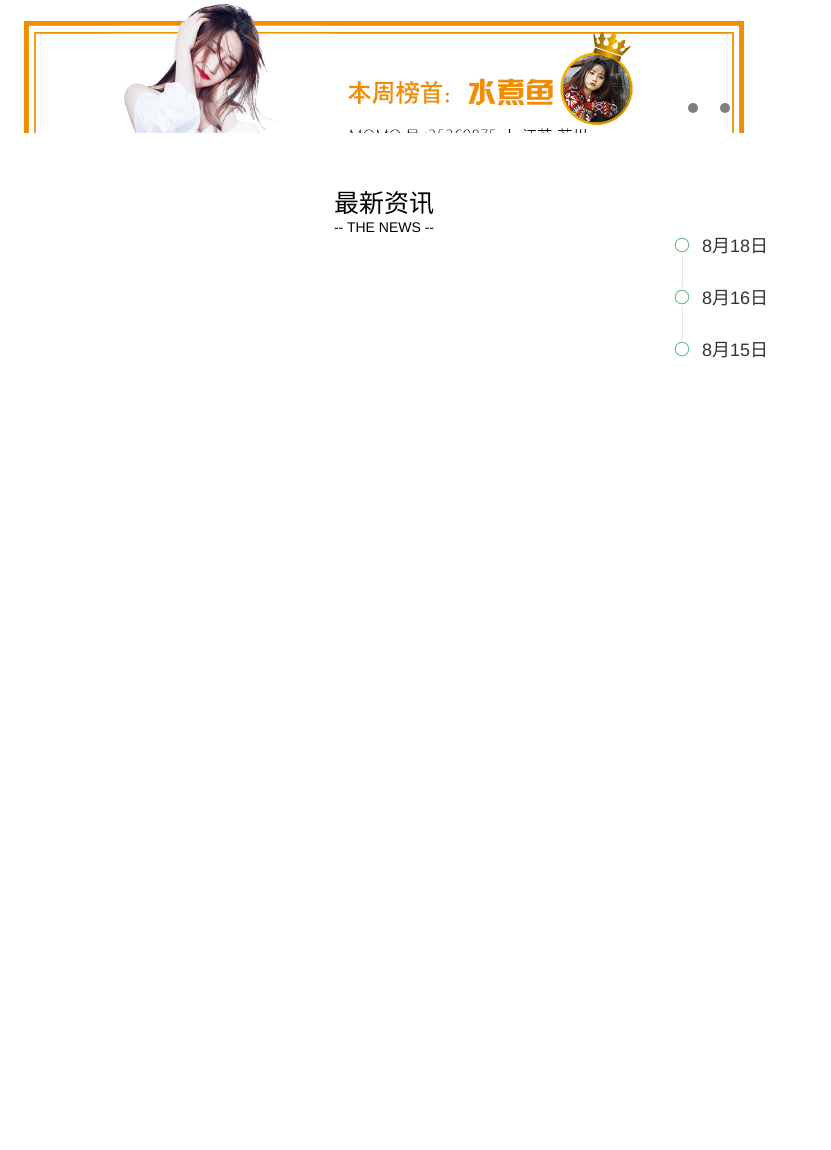
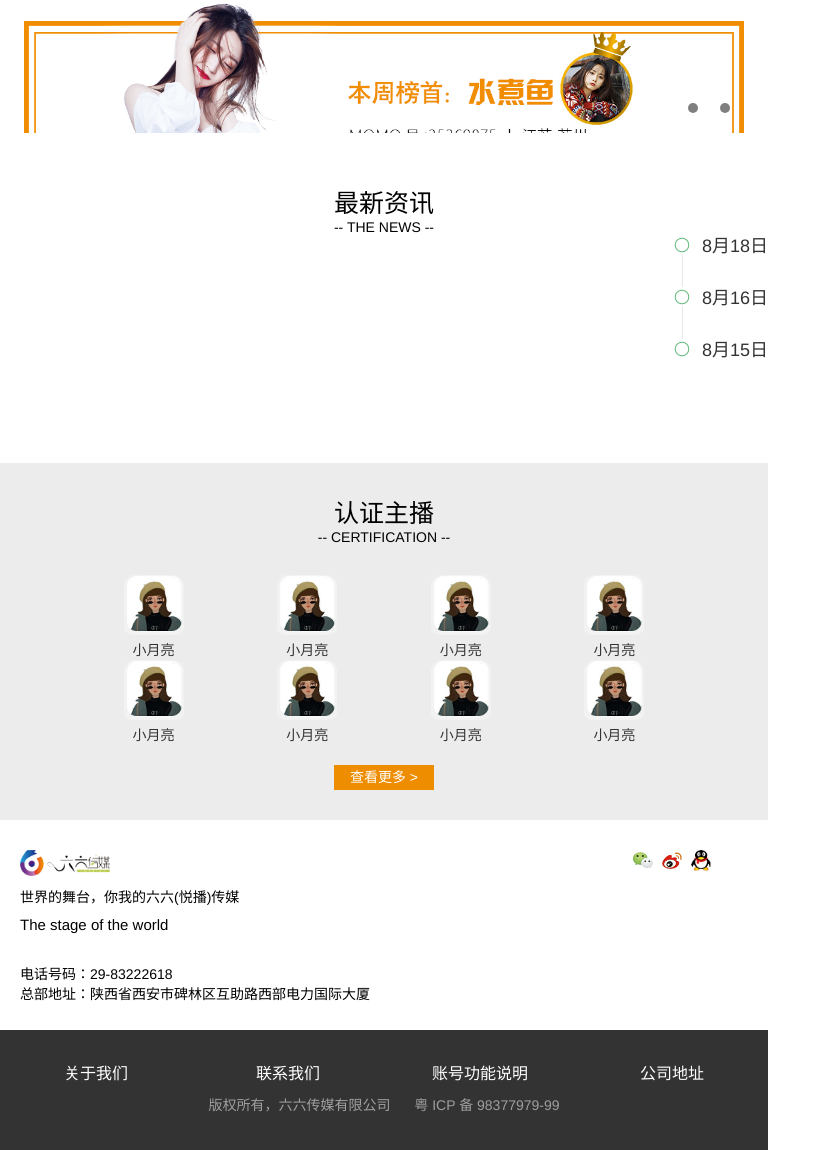
Before and after one commit to lge244/sixsix2, a plain HTML site: page index.html in a window 1280 px wide. Shown: the part 447-1597 px from the top of the page, without its empty margins (0-831 px from the left). Before the commit the page ends 838 px from the top, so only its background shows below. Drawn offline with Linux system fonts and the light colour scheme.

Commit message:
换个分支提交写好的项目

```diff
--- a/index.html
+++ b/index.html
@@ -56,7 +56,56 @@
 
     .new {
         width: 100%;
+        height: 280px;
         text-align: center;
+    }
+
+    .list {
+        width: 100%;
+
+        text-align: center;
+    }
+
+    .buddha {
+        width: 90px;
+        height: 90px;
+        border-radius: 3px;
+    }
+
+    .more_but {
+        background: #ee8d00;
+        width: 100px;
+        line-height: 25px;
+        color: white;
+        display: inline-block;
+        margin-bottom: 30px;
+    }
+
+    .footer_icon {
+        width: 90%;
+        height: 180px;
+        background: white;
+    }
+
+    .footer_bot {
+        height: 120px;
+        text-align: center;
+        background: #333333;
+    }
+    .footer_bot span{
+        display: inline-block;
+        margin-top: 10px;
+        margin-left: 10px;
+        margin-right: 10px;
+        font-size: 14px;
+        color: #9F9F9F;
+    }
+    .bot_li a{
+      color: white;
+        font-size: 16px;
+    }
+    .bot_li li{
+        width: 25%;
     }
 </style>
 <body>
@@ -162,7 +211,101 @@
             </li>
         </ul>
     </div>
-    <div class="list"></div>
+    <div class="list" style="background: #ececec">
+        <div class="pt-30">
+            <h2 style=" font-weight: lighter;font-size: 25px; ">认证主播</h2>
+            <span>-- CERTIFICATION --</span>
+        </div>
+        <div class='menu layui-clear mt-20' style="text-align: center">
+            <ul class='php-left-li layui-clear' style="width: 80%;">
+                <li>
+                    <a href='/course/list/1.html'>
+                        <img src='./status/images/user1.png' style="width: 60px;
+        height: 60px;
+        border-radius: 10px;">小月亮
+                    </a>
+                </li>
+                <li>
+                    <a href='/course/list/1.html'>
+                        <img src='./status/images/user1.png' style="width: 60px;
+        height: 60px;
+        border-radius: 10px;">小月亮
+                    </a>
+                </li>
+                <li>
+                    <a href='/course/list/1.html'>
+                        <img src='./status/images/user1.png' style="width: 60px;
+        height: 60px;
+        border-radius: 10px;">小月亮
+                    </a>
+                </li>
+                <li>
+                    <a href='/course/list/1.html'>
+                        <img src='./status/images/user1.png' style="width: 60px;
+        height: 60px;
+        border-radius: 10px;">小月亮
+                    </a>
+                </li>
+                <li>
+                    <a href='/course/list/1.html'>
+                        <img src='./status/images/user1.png' style="width: 60px;
+        height: 60px;
+        border-radius: 10px;">小月亮
+                    </a>
+                </li>
+                <li>
+                    <a href='/course/list/1.html'>
+                        <img src='./status/images/user1.png' style="width: 60px;
+        height: 60px;
+        border-radius: 10px;">小月亮
+                    </a>
+                </li>
+                <li>
+                    <a href='/course/list/1.html'>
+                        <img src='./status/images/user1.png' style="width: 60px;
+        height: 60px;
+        border-radius: 10px;">小月亮
+                    </a>
+                </li>
+                <li>
+                    <a href='/course/list/1.html'>
+                        <img src='./status/images/user1.png' style="width: 60px;
+        height: 60px;
+        border-radius: 10px;">小月亮
+                    </a>
+                </li>
+            </ul>
+        </div>
+        <span class="mt-30 more_but">查看更多 ></span>
+    </div>
+</div>
+<div class="footer">
+    <div class="footer_icon mt-30 ml-20 mr-20">
+        <img src="./status/images/logo2.png" style="width: 90px;">
+        <div class="f-right">
+            <img src="./status/images/wx.png" style="width: 20px; margin-right:5px; ">
+            <img src="./status/images/wb.png" style="width: 20px;  margin-right:5px;">
+            <img src="./status/images/qq.png" style="width: 20px;">
+        </div>
+        <div class="mt-10">
+            <p>世界的舞台，你我的六六(悦播)传媒</p>
+            <p class="mt-10" style="font-size: 15px;">The stage of the world</p>
+        </div>
+        <div class="mt-30">
+            <p>电话号码：29-83222618</p>
+            <p>总部地址：陕西省西安市碑林区互助路西部电力国际大厦</p>
+        </div>
+    </div>
+    <div class="footer_bot">
+        <ul class="bot_li pt-30">
+            <li style="float: left;"><a>关于我们</a></li>
+            <li style="float: left;"><a>联系我们</a></li>
+            <li style="float: left;"><a>账号功能说明</a></li>
+            <li style="float: left;"><a>公司地址</a></li>
+        </ul>
+        <span>版权所有，六六传媒有限公司</span>
+        <span>粤 ICP 备 98377979-99</span>
+    </div>
 </div>
 
 <footer>
```
Also changed, not shown: status/images/logo2.png (added), status/images/qq.png (added), status/images/user1.png (added), status/images/wb.png (added), status/images/wx.png (added).
